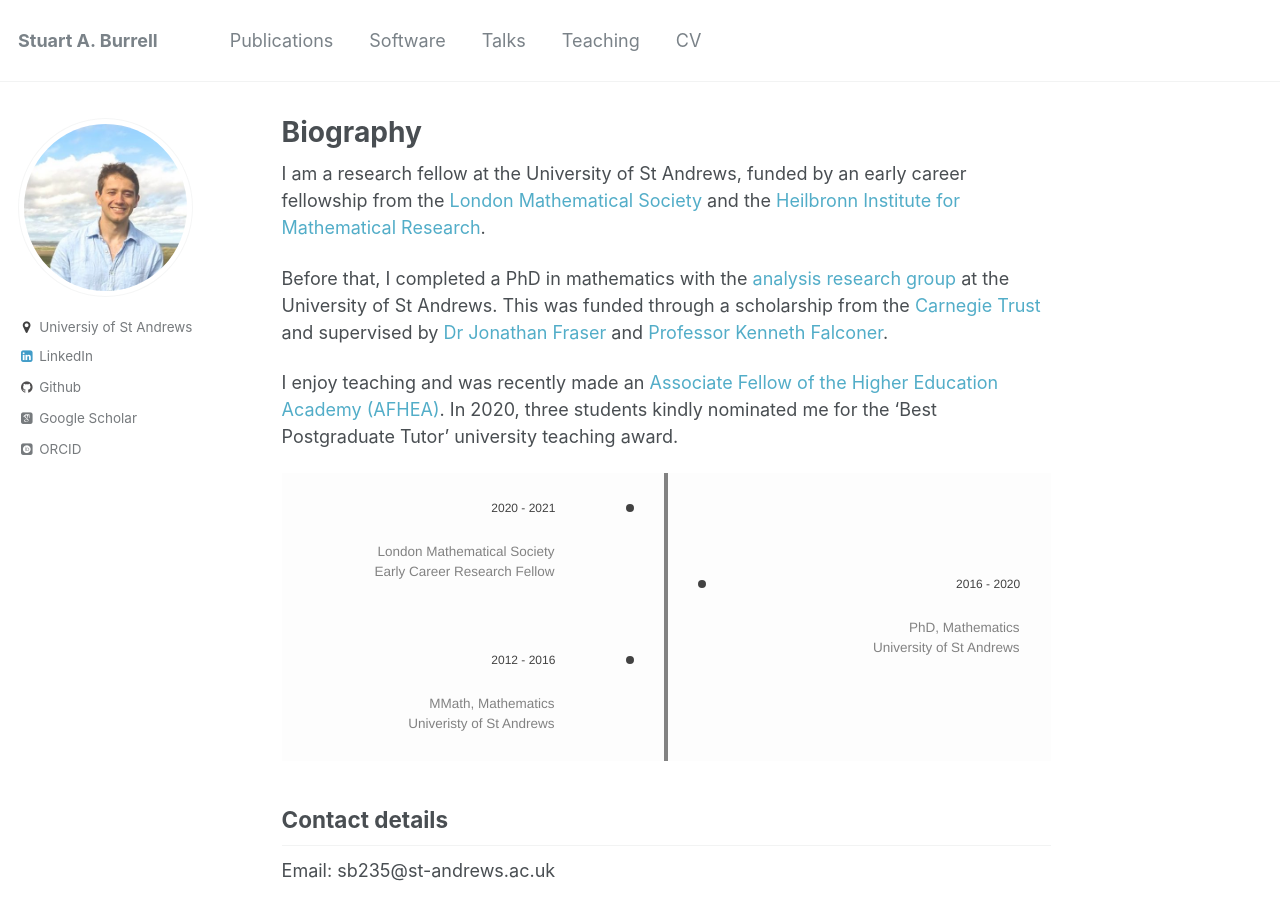
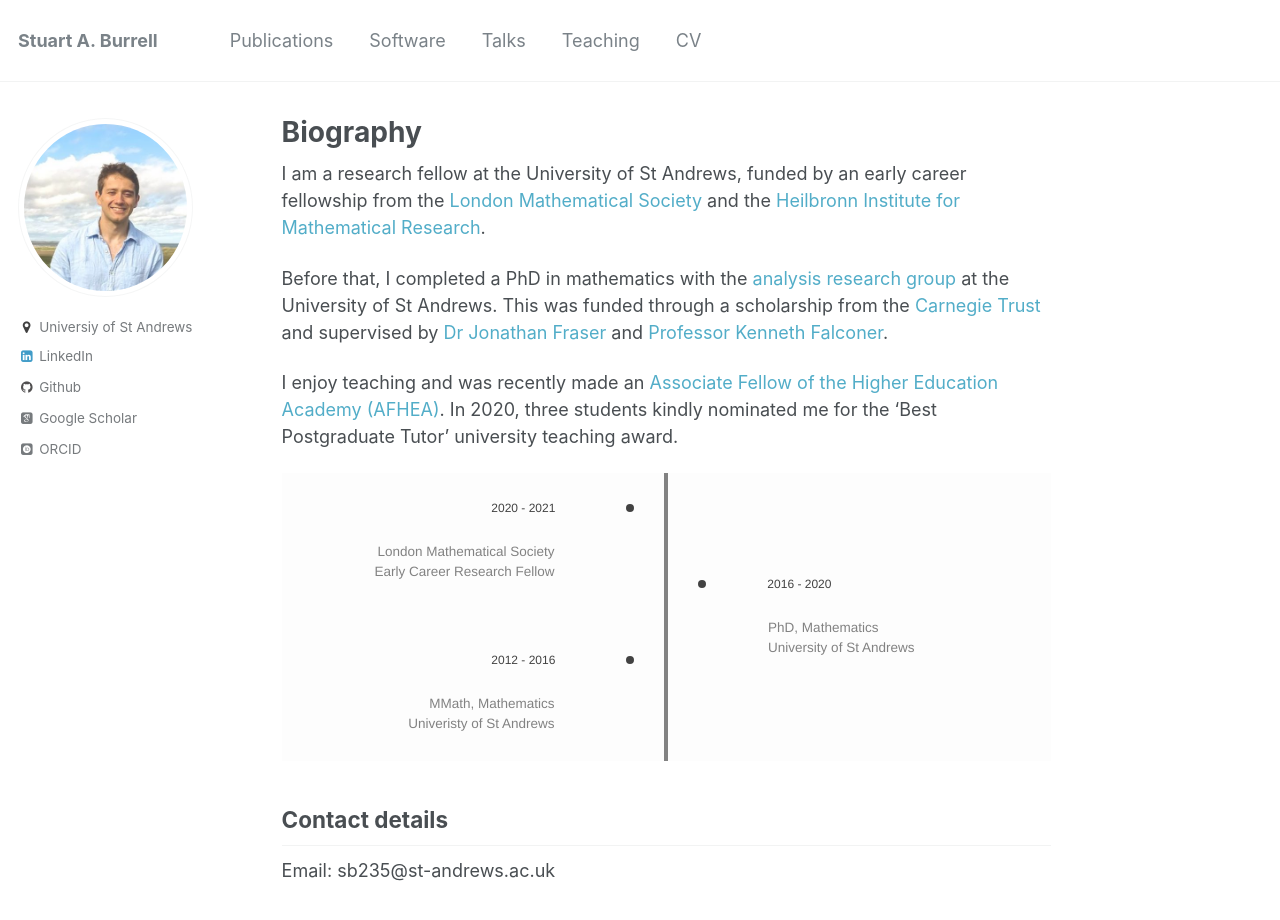
Before and after one commit to stuartburrell/stuartburrell.github.io, a Jekyll site: the page built from _pages/about.md, in a window 1280 px wide and 934 px high. Shown: the top 920 px of the window. Built offline with Jekyll 4.4.1, drawn with Linux system fonts in a browser that asks for light colours; some web fonts are replaced.

Commit message:
add timeline

```diff
--- a/_sass/_timeline-md.scss
+++ b/_sass/_timeline-md.scss
@@ -40,7 +40,7 @@
   float:left;
   padding:20px;
   clear:both;
-  text-align:right !important;
+  text-align:right;
   white-space: pre;
   border-style: hidden !important
 }
```
